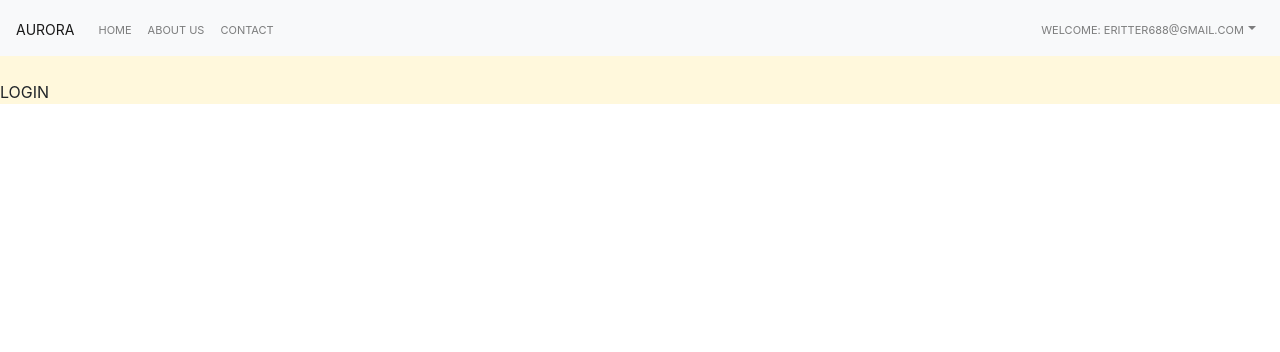
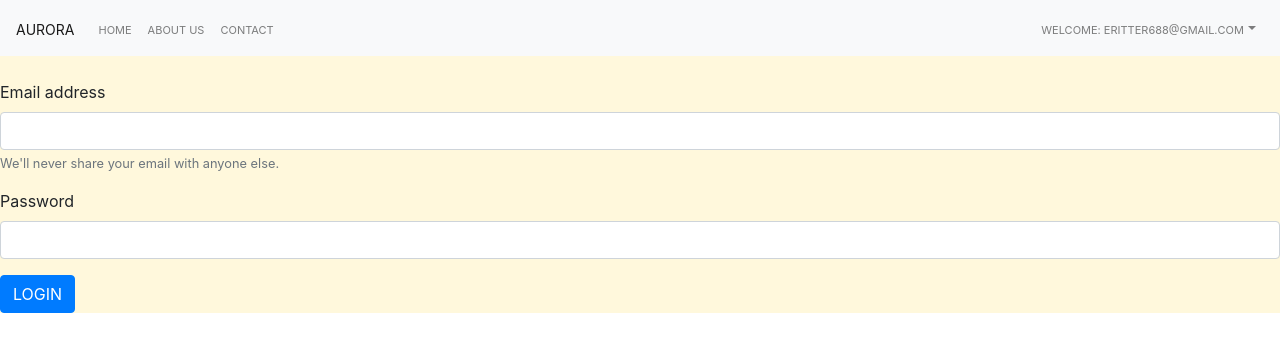
Before and after one commit to eritter688/aurora.frontend, a React (Create React App) app: page / in a window 1280 px wide. Shown: the top 352 px of the page. Built offline with nearby package versions, Linux system fonts and the light colour scheme.

Commit message:
can actually kinda 'login' now...

```diff
--- a/src/App.js
+++ b/src/App.js
@@ -1,16 +1,13 @@
 import React, {Component} from 'react';
 import './App.css';
 import 'bootstrap/dist/css/bootstrap.min.css';
-import Button from 'react-bootstrap/Button'
 import AuroraNavBar from "./components/navbar/NavBar";
-import NavBar from "react-bootstrap/Navbar";
-import DashboardContainer from "./pages/dashboard";
 import LoginContainer from "./pages/login";
+//import {userService} from "./services/authService";
+//import {userService} from "./services/authService";
+//import login from "./pages/login";
+//import login from "./services/authService";
 
-const uname = "eritter688@gmail.com";
-const pswd = "22890501";
-
-const handleClick = () => login(uname, pswd);
 
 class App extends Component {
 
@@ -29,25 +26,31 @@ class App extends Component {
 
 }
 
-function login(email, password) {
-
-  var response;
-
-    const requestOptions = {
-        method: 'POST',
-        headers: {'Content-Type': 'application/json'},
-        body: JSON.stringify({email, password})
-    }
-
-    response = fetch('http://localhost:8000/api/v1/token/auth/', requestOptions);
-    console.log(response);
-    return;
-}
+// function login(email, password) {
+//
+//   var response;
+//
+//     const requestOptions = {
+//         method: 'POST',
+//         headers: {'Content-Type': 'application/json'},
+//         body: JSON.stringify({email, password})
+//     }
+//
+//     response = fetch('http://localhost:8000/api/v1/token/auth/', requestOptions);
+//     console.log(response);
+//     return;
+// }
 
 export default App;
 
+// const uname = "eritter688@gmail.com";
+// const pswd = "22890501";
+
 
 // WORKING LOGO + CLICKABLE BUTTON
+
+//const handleClick = () => login(uname, pswd);
+
 
 // render() {
 //     return (
--- a/src/components/loginForm.js
+++ b/src/components/loginForm.js
@@ -1,15 +1,37 @@
 import Form from 'react-bootstrap/Form'
 import Button from 'react-bootstrap/Button'
-import React, { Component } from 'react';
+import React, {Component} from 'react';
+import login from '../services/authService'
 
 export default class LoginForm extends Component {
 
+    constructor(props) {
+        super(props);
+        this.state = {
+            email: '',
+            password: '',
+        };
+    }
+
+    inputHandler = (event) => {
+        let key = event.target.name;
+        let value = event.target.value;
+        this.setState({[key]: value});
+    }
+
+    submitHandler = (event) => {
+        event.preventDefault(); // why?
+        login(this.state.email, this.state.password)
+    }
+
     render() {
-        return <div>
-            <Form>
+        return (
+            <Form onSubmit={this.submitHandler}>
                 <Form.Group controlId="formBasicEmail">
                     <Form.Label>Email address</Form.Label>
-                    <Form.Control type="email" placeholder="Enter email"/>
+                    <Form.Control type="email"
+                                  name="email"
+                                  onChange={this.inputHandler}/>
                     <Form.Text className="text-muted">
                         We'll never share your email with anyone else.
                     </Form.Text>
@@ -17,15 +39,18 @@ export default class LoginForm extends Component {
 
                 <Form.Group controlId="formBasicPassword">
                     <Form.Label>Password</Form.Label>
-                    <Form.Control type="password" placeholder="Password"/>
+                    <Form.Control type="password"
+                                  name="password"
+                                  onChange={this.inputHandler}/>
                 </Form.Group>
-                <Form.Group controlId="formBasicCheckbox">
-                    <Form.Check type="checkbox" label="Check me out"/>
-                </Form.Group>
+                {/*<Form.Group controlId="formBasicCheckbox">*/}
+                {/*    <Form.Check type="checkbox" label="Check me out"/>*/}
+                {/*</Form.Group>*/}
                 <Button variant="primary" type="submit">
-                    Submit
+                    LOGIN
                 </Button>
             </Form>
-        </div>
+        )
     }
+
 }
--- a/src/pages/login.js
+++ b/src/pages/login.js
@@ -1,11 +1,12 @@
 import React, {Component} from 'react';
+import LoginForm from "../components/loginForm";
 
 
 export default class LoginContainer extends Component {
     render() {
         return (
             <div>
-                <p>LOGIN</p>
+                <LoginForm/>
             </div>
         )
     }
--- a/src/services/authService.js
+++ b/src/services/authService.js
@@ -1,9 +1,13 @@
-export const userService = {
-    login,
-    logout
-};
+// export const userService = {
+//     login,
+//     logout
+// };
 
 function login(email, password) {
+
+    console.log("we got here!")
+    console.log(email)
+    console.log(password)
 
     const requestOptions = {
         method: 'POST',
@@ -13,29 +17,32 @@ function login(email, password) {
 
     const apiURL = 'http://localhost:8000/api/v1/';
 
-    return fetch(apiURL + "token/auth/", requestOptions)
-        .then(handleResponse)
-        .then()
+    //return fetch(apiURL + "token/auth/", requestOptions)
+    fetch(apiURL + "token/auth/", requestOptions)
+    // .then(handleResponse)
+    // .then()
 }
 
 function logout() {
 
 }
 
-function handleResponse(response) {
-    return response.text().then(text => {
-        const data = text && JSON.parse(text);
-        if (!response.ok) {
-            if (response.status === 401) {
-                // auto logout if 401 response returned from api
-                logout();
-                location.reload(true);
-            }
+// function handleResponse(response) {
+//     return response.text().then(text => {
+//         const data = text && JSON.parse(text);
+//         if (!response.ok) {
+//             if (response.status === 401) {
+//                 // auto logout if 401 response returned from api
+//                 logout();
+//                 location.reload(true);
+//             }
+//
+//             const error = (data && data.message) || response.statusText;
+//             return Promise.reject(error);
+//         }
+//
+//         return data;
+//     });
+// }
 
-            const error = (data && data.message) || response.statusText;
-            return Promise.reject(error);
-        }
-
-        return data;
-    });
-}
+export default login;
```
